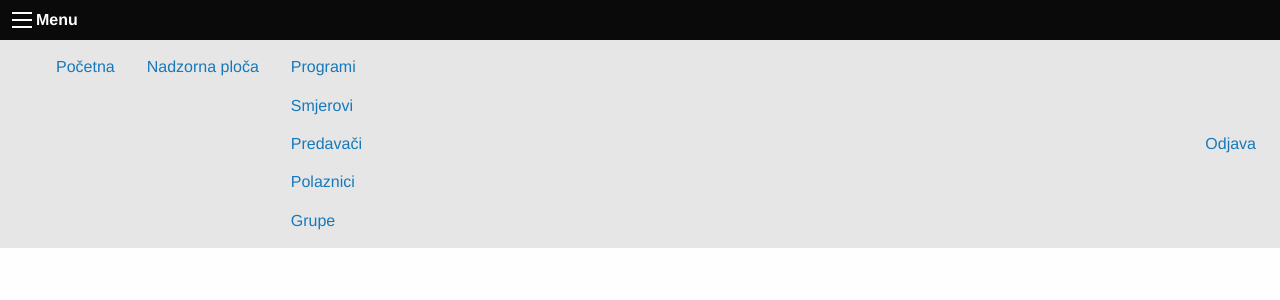
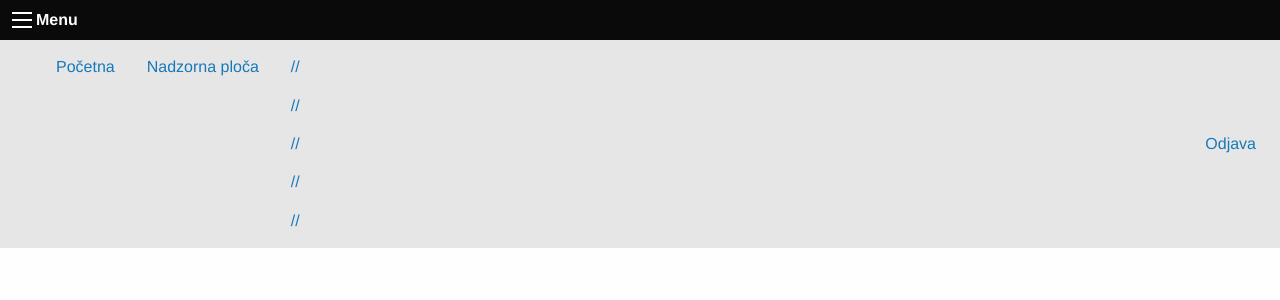
Before and after one commit to majera96/PP25-Zavrsni-rad, a PHP site: template rentacarapp.hr/app/view/predlosci/izbornik.phtml in a window 1280 px wide. Shown: the top 300 px of the page. Run offline with PHP 8.4, Linux system fonts and the light colour scheme; the template is opened without the code that fills it, so the values that code supplies are empty.

```diff
--- a/rentacarapp.hr/app/controller/LoginController.php
+++ b/rentacarapp.hr/app/controller/LoginController.php
@@ -4,7 +4,7 @@ class LoginController extends Controller
 {
     public function prijava()
     {
-       $this->prijavaView('operater@rentacar.hr','Popunite tražene podatke');
+       $this->prijavaView('admin@rentacar.hr','Popunite tražene podatke');
     }
 
     public function autorizacija()
@@ -34,7 +34,6 @@ class LoginController extends Controller
             return;
         }
 
-
             $_SESSION['autoriziran']=$operater;
             header('location:' . App::config('url') . 'nadzornaploca');
 
--- a/rentacarapp.hr/app/model/Operater.php
+++ b/rentacarapp.hr/app/model/Operater.php
@@ -1,4 +1,4 @@
-<<?php
+<?php
 
 class Operater
 {
@@ -29,5 +29,4 @@ class Operater
 
 
 
-
 }
--- a/rentacarapp.hr/app/view/predlosci/izbornik.phtml
+++ b/rentacarapp.hr/app/view/predlosci/izbornik.phtml
@@ -11,12 +11,12 @@
       <?php if(App::auth()): ?>
         <li><a href="<?=App::config('url') ?>nadzornaploca">Nadzorna ploča</a></li>
         <li>
-          <a href="#">Programi</a>
+          <a href="#">//</a>
           <ul class="vertical menu">
-            <li><a href="<?=App::config('url') ?>smjer">Smjerovi</a></li>
-            <li><a href="<?=App::config('url') ?>predavac">Predavači</a></li>
-            <li><a href="<?=App::config('url') ?>polaznik">Polaznici</a></li>
-            <li><a href="<?=App::config('url') ?>grupa">Grupe</a></li>
+            <li><a href="<?=App::config('url') ?>smjer">//</a></li>
+            <li><a href="<?=App::config('url') ?>predavac">//</a></li>
+            <li><a href="<?=App::config('url') ?>polaznik">//</a></li>
+            <li><a href="<?=App::config('url') ?>grupa">//</a></li>
           </ul>
         </li>
       <?php endif; ?>
--- a/rentacarapp.hr/rentacar.sql
+++ b/rentacarapp.hr/rentacar.sql
@@ -1,6 +1,6 @@
 #Izrada ERD za zavrsni projekt
 
-#C:\xampp\mysql\bin\mysql -uroot --default_character_set=utf8 < C:\Users\Korisnik\Documents\GitHub\Projekt\rentacar.sql
+#C:\xampp\mysql\bin\mysql -uroot --default_character_set=utf8 < C:\Users\Korisnik\Documents\GitHub\Projekt\rentacarapp.hr\rentacar.sql
 
 drop database if exists RentACar;
 create database RentACar default charset utf8mb4;
```
Also changed, not shown: rentacarapp.hr/app/controller/Controller.php (+3 -4 lines), rentacarapp.hr/app/core/View.php (line endings or trailing spaces), rentacarapp.hr/app/view/predlosci/head.phtml (line endings or trailing spaces).
